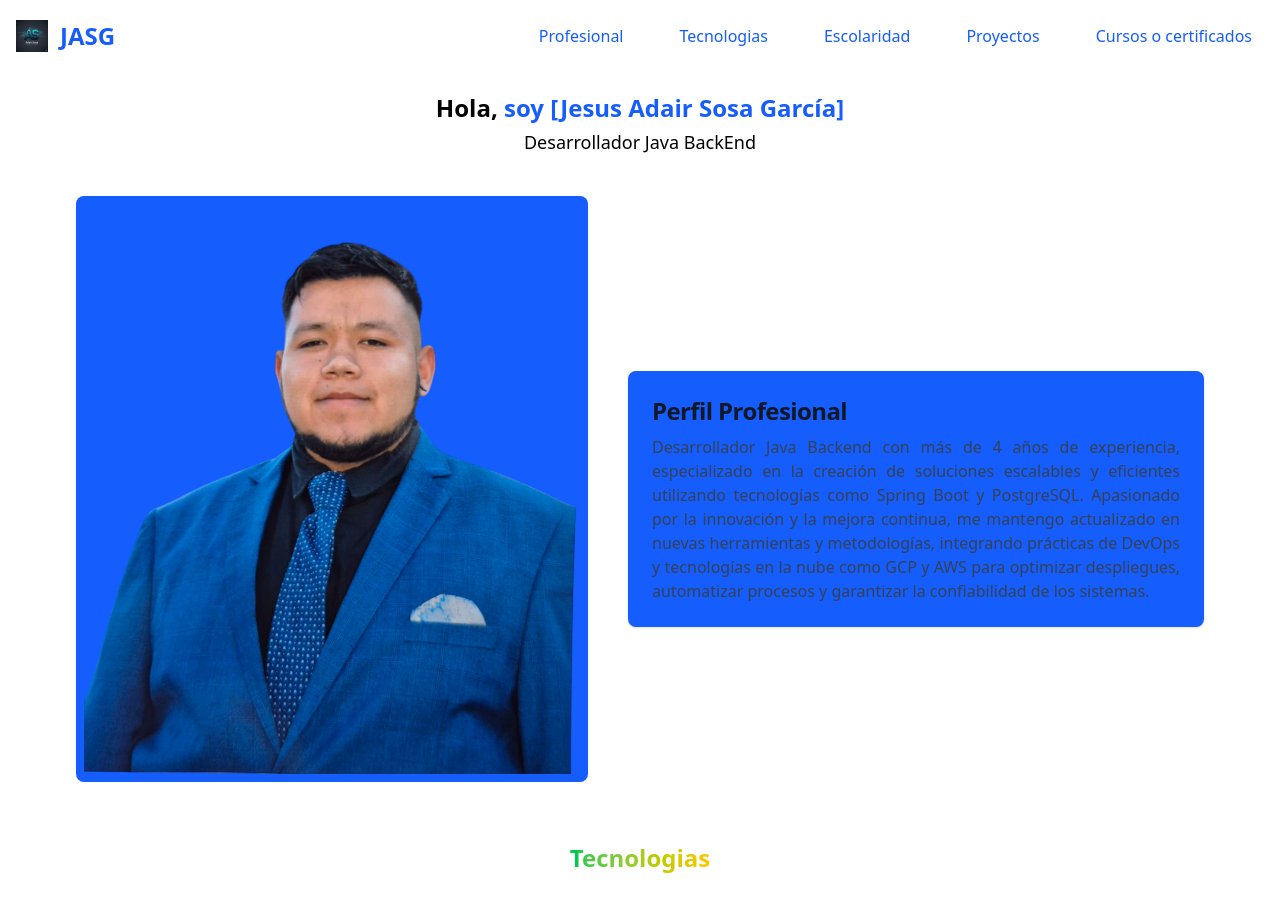
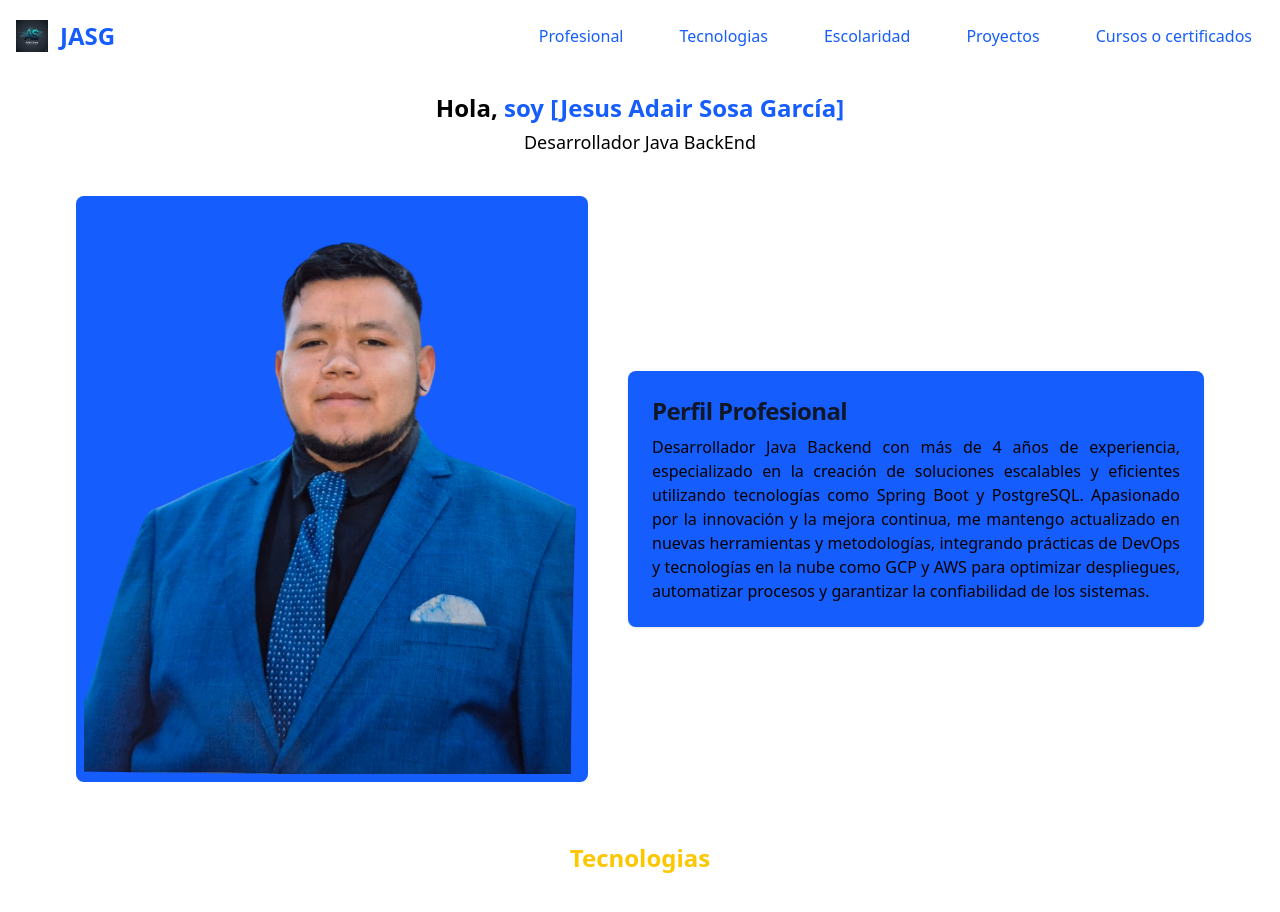
Before and after one commit to LGzzus/Portfolio_JASG, a React (Vite) app: page / in a window 1280 px wide. Shown: the top 912 px of the page. Built offline with nearby package versions, Linux system fonts and the light colour scheme; grey boxes are pictures that could not be loaded.

Commit message:
fix color

```diff
--- a/src/components/aboutMe/abautme.jsx
+++ b/src/components/aboutMe/abautme.jsx
@@ -17,7 +17,7 @@ export default function Example() {
                 <div>
                     <a href="#" class="block max-w-xl p-6 bg-blue-600 rounded-lg shadow-sm dark:bg-yellow-400 ">
                         <h5 class="mb-2 text-2xl font-bold tracking-tight text-gray-900 dark:text-black">Perfil Profesional</h5>
-                        <p class="font-normal text-gray-700 dark:text-black text-justify">
+                        <p class="font-normal text-black text-justify">
                             Desarrollador Java Backend con más de 4 años de experiencia, especializado en la creación de soluciones escalables y eficientes utilizando tecnologías como Spring Boot y PostgreSQL. Apasionado por la innovación y la mejora continua, me mantengo actualizado en nuevas herramientas y metodologías, integrando prácticas de DevOps y tecnologías en la nube como GCP y AWS para optimizar despliegues, automatizar procesos y garantizar la confiabilidad de los sistemas.
                         </p>
                     </a>
--- a/src/components/technologies/technnologies.jsx
+++ b/src/components/technologies/technnologies.jsx
@@ -2,7 +2,7 @@ const tech = () => {
     return (
         <>
            <div class='max-w-screen-xl flex flex-col items-center justify-center p-5 pt-5 mx-auto gap-1'>
-                <span class="text-transparent  text-2xl font-bold bg-clip-text bg-gradient-to-r from-green-500 to-yellow-400">Tecnologias</span>
+                <span class="text-2xl font-bold text-yellow-400">Tecnologias</span>
            </div>
             <div id="section-aboutMe" class='max-w-screen-xl flex flex-col lg:flex-row justify-center items-center lg:items-center p-5 pt-5 mx-auto gap-5'>
                 <div class='grid  sm:grid-cols-1 md:grid col-end-3 gap-3 lg:grid-cols-4'>
```
